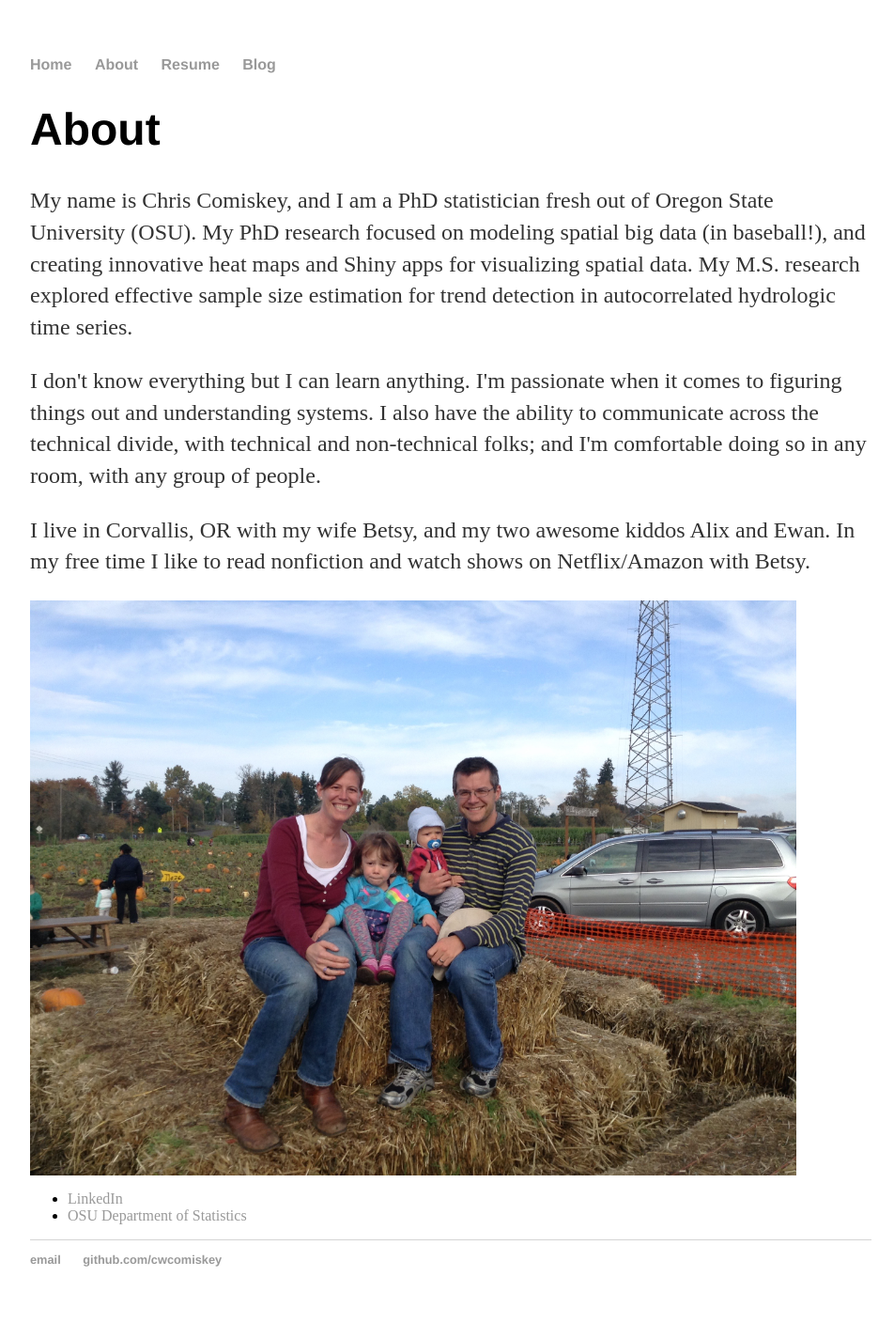
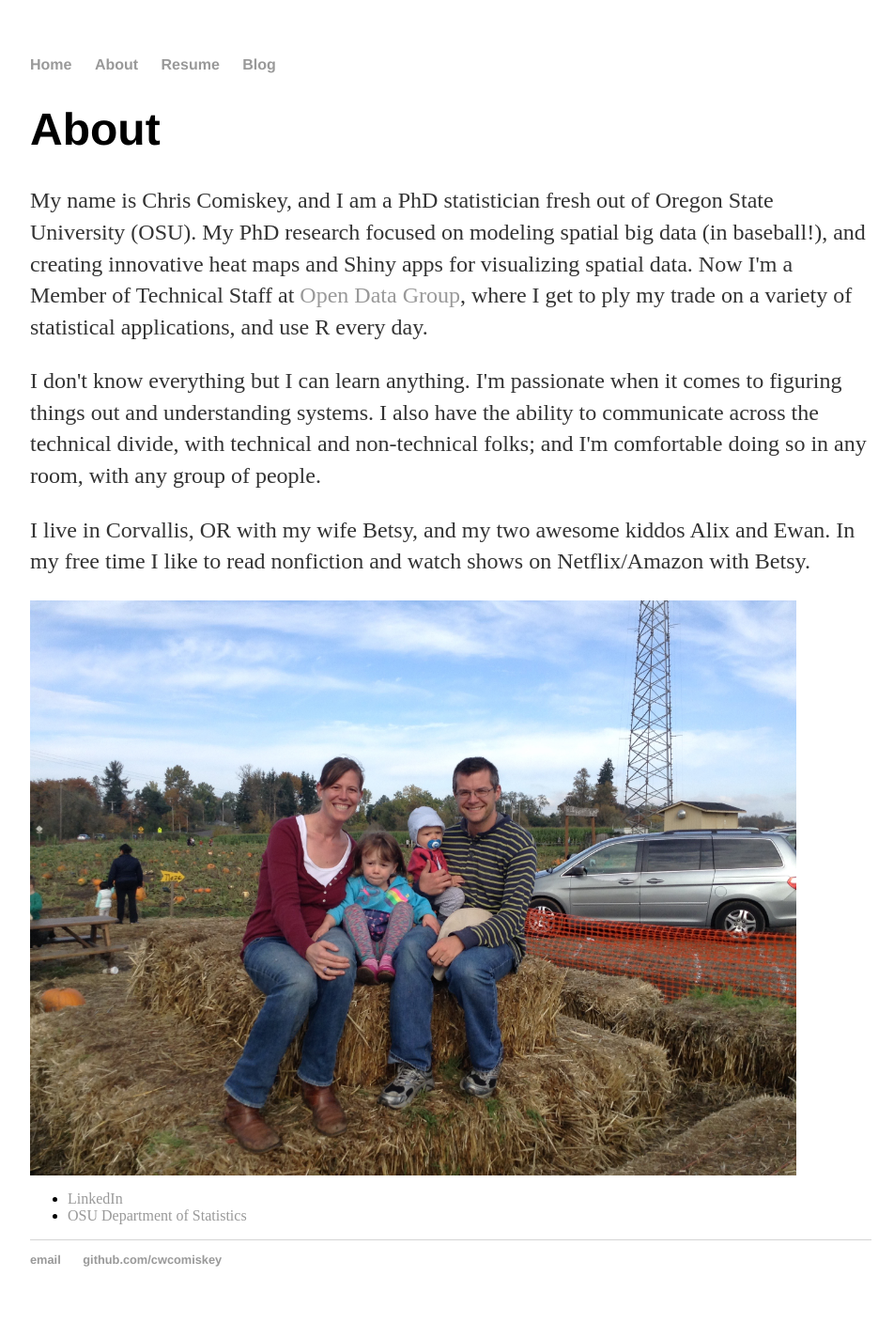
Before and after one commit to cwcomiskey/cwcomiskey.github.io, a Jekyll site: the page built from about/index.html, in a window 1280 px wide. Shown: the whole page at 94% size, without its empty margins (160-1112 px from the left). Built offline with Jekyll 4.4.1, drawn with Linux system fonts in a browser that asks for light colours.

Commit message:
Update index.html

```diff
--- a/about/index.html
+++ b/about/index.html
@@ -8,8 +8,12 @@ title: About Chris Comiskey
 			<p> My name is Chris Comiskey, and I am a PhD statistician fresh out of Oregon State University (OSU).
 				My PhD research focused on modeling spatial big data (in baseball!),
 				and creating innovative heat maps and Shiny apps for visualizing spatial data.
-				My M.S. research explored effective sample size estimation
-				for trend detection in autocorrelated hydrologic time series. </p>
+				Now I'm a Member of Technical Staff at
+				<a href="https://www.opendatagroup.com/">Open Data Group</a>,
+				where I get to ply my trade on
+				a variety of statistical applications, and use R every day.</p>
+
+
 			<p> I don't know everything but I can learn anything. I'm passionate when it comes to
 				figuring things out and understanding systems. I also have the ability to communicate
 				across the technical divide, with technical and non-technical folks;
```
